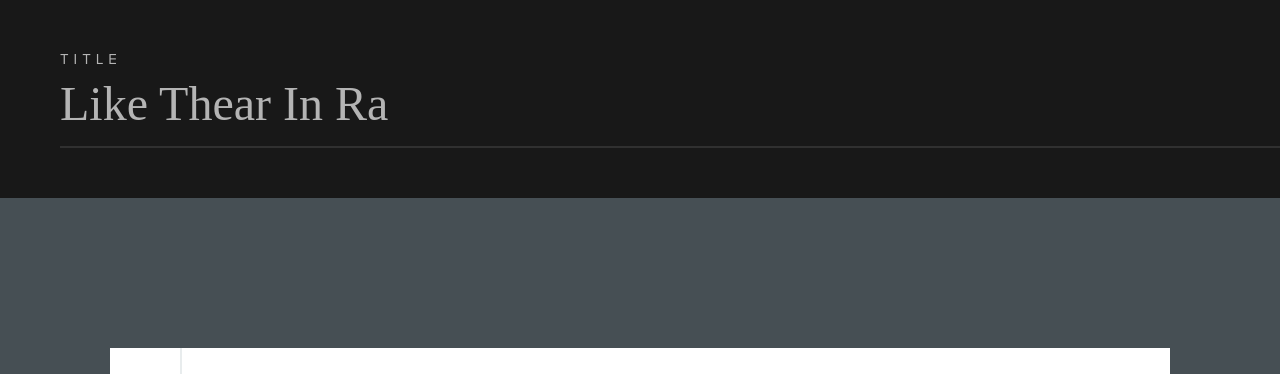
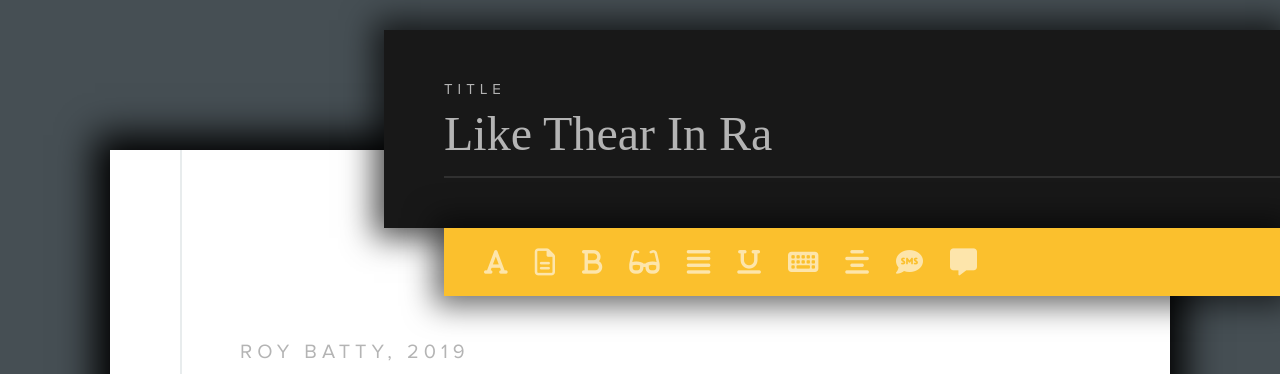
Before and after one commit to maksym-rakomin/text-editor, a plain HTML site: page index.html in a window 1280 px wide. Shown: the top 374 px of the page. Drawn offline with Linux system fonts and the light colour scheme.

Commit message:
Сверстана страничка

```diff
--- a/css/style.css
+++ b/css/style.css
@@ -31,6 +31,7 @@ body {
   min-height: 100%;
   font: 27px/1.4 Georgia, "Times New Roman", serif;
   color: #000;
+  position: relative;
 }
 .post {
   background: #fff;
@@ -38,6 +39,7 @@ body {
   margin: 150px auto 50px;
   padding: 190px 130px 50px;
   position: relative;
+  box-shadow: 0px 0px 35px 15px #000;
 }
 .post:before {
   content: "";
@@ -73,12 +75,41 @@ body {
   margin: 50px 0;
 }
 .editor {
+  position: absolute;
+  z-index: 1;
+  width: 70%;
+  right: 0;
+  top: -120px;
 }
 .editor__area {
   background: #181818;
   padding: 50px 0 50px 60px;
+  box-shadow: 0px 0px 30px 10px rgba(0, 0, 0, 0.692);
 }
 .editor__buttons {
+  padding: 15px 30px;
+  background: #fbc02d;
+  margin-left: 60px;
+  box-shadow: 0px 0px 30px 10px rgba(0, 0, 0, 0.575);
+}
+.editor__buttons a {
+  color: #fff;
+  padding: 5px 10px;
+  opacity: .6;
+  transition: opacity .3s ease-in;
+}
+.editor__buttons a:hover,
+.editor__buttons a:focus,
+.editor__buttons a:active {
+  opacity: 1;
+}
+.editor__buttons ul {
+  list-style: none;
+  padding: 0;
+  margin: 0;
+}
+.editor__buttons li {
+  display: inline-block;
 }
 .editor__label {
   font: 15px "Proxima Nova", sans-serif;
--- a/index.html
+++ b/index.html
@@ -5,8 +5,10 @@
     <meta name="viewport" content="width=device-width, initial-scale=1.0">
     <meta http-equiv="X-UA-Compatible" content="ie=edge">
     <link rel="shortcut icon" href="favicon.ico" type="image/x-icon">
+
+    <title>Text Editor</title>
+    <script src="https://kit.fontawesome.com/8c5aa2b921.js" crossorigin="anonymous"></script>
     <link rel="stylesheet" href="css/style.css">
-    <title>Text Editor</title>
 </head>
 <body>
         <header class="editor">
@@ -14,7 +16,60 @@
                 <label class="editor__label" for="message">Title</label>
                 <input class="editor__input" type="text" name="message" id="message" value="Like Thear In Ra">
             </div>
-            <div class="editor__buttons"></div>
+            <div class="editor__buttons">
+                <ul>
+                    <li>
+                        <a href="#">
+                            <i class="fas fa-font"></i>
+                        </a>
+                    </li>
+                    <li>
+                        <a href="#">
+                            <i class="far fa-file-alt"></i>
+                        </a>
+                    </li>
+                    <li>
+                        <a href="#">
+                            <i class="fas fa-bold"></i>
+                        </a>
+                    </li>
+                    <li>
+                        <a href="#">
+                            <i class="fas fa-glasses"></i>
+                        </a>
+                    </li>
+                    <li>
+                        <a href="#">
+                                <i class="fas fa-align-justify"></i>
+                        </a>
+                    </li>
+                    <li>
+                        <a href="#">
+                                <i class="fas fa-underline"></i>
+                        </a>
+                    </li>
+                    <li>
+                        <a href="#">
+                                <i class="fas fa-keyboard"></i>
+                        </a>
+                    </li>
+                    <li>
+                        <a href="#">
+                                <i class="fas fa-align-center"></i>
+                        </a>
+                    </li>
+                    <li>
+                        <a href="#">
+                                <i class="fas fa-sms"></i>
+                        </a>
+                    </li>
+                    <li>
+                        <a href="#">
+                                <i class="fas fa-comment-alt"></i>
+                        </a>
+                    </li>
+                </ul>
+            </div>
         </header>
         <main>
             <article class="post">
```
